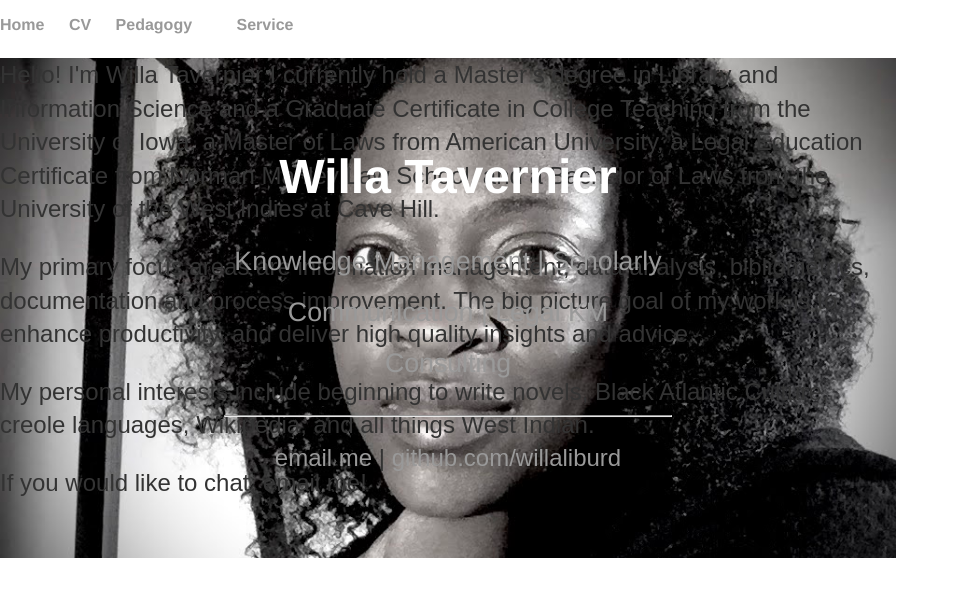
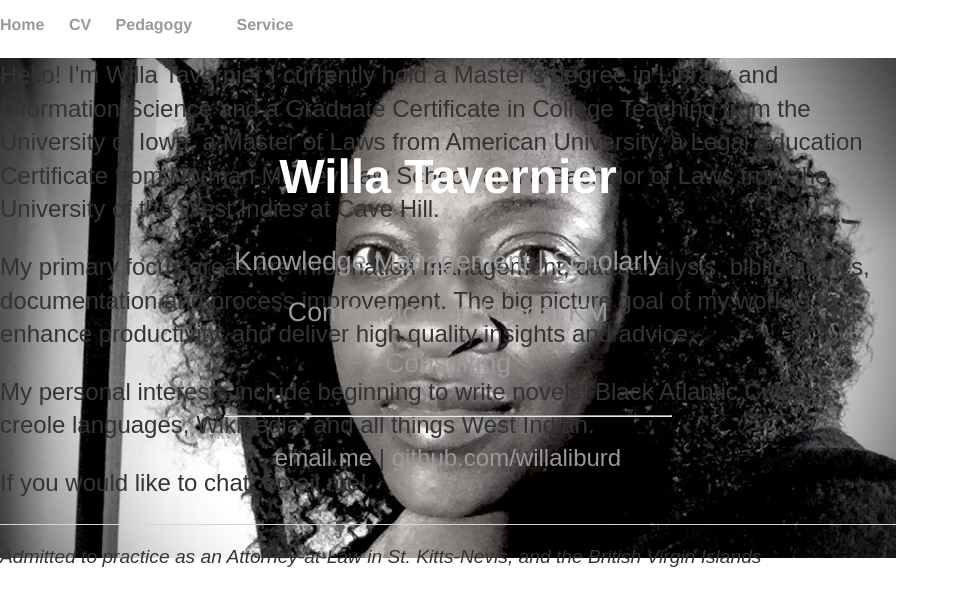
Before and after one commit to willaliburd/willaliburd.github.io, a Jekyll site: the page index.html, which Jekyll copies as it is, in a window 1280 px wide. Shown: the top 606 px of the page, without its empty margins (0-959 px from the left). Built offline with Jekyll 4.4.1, drawn with Linux system fonts in a browser that asks for light colours.

Commit message:
Update index.html

```diff
--- a/index.html
+++ b/index.html
@@ -54,8 +54,8 @@
 	<p><a href="mailto:willa@nattakm.com">email me</a> | <a href="https://github.com/NAME">github.com/willaliburd</a></p>
   </div>
 
+<div class="container">
 
-<body>
 
 	<p> Hello!  I'm Willa Tavernier I currently hold a Master’s degree in Library and Information Science and a Graduate Certificate in College Teaching from the University of Iowa, a Master of Laws from American University, a Legal Education Certificate from Norman Manley Law School, and a Bachelor of Laws from the University of the West Indies at Cave Hill.</p>
 
@@ -64,4 +64,13 @@
 	<p>My personal interests include beginning to write novels, Black Atlantic Culture, creole languages, Wikipedia, and all things West Indian. </p>
 
         <p>If you would like to chat, email me!</p>
-</body>
+
+
+</div><!-- /.container -->
+
+	<footer>
+	    			<p><em>Admitted to practice as an Attorney-at-Law in St. Kitts-Nevis, and the British Virgin Islands</em></p>
+
+			</footer>
+		</body>
+	</html>
```
